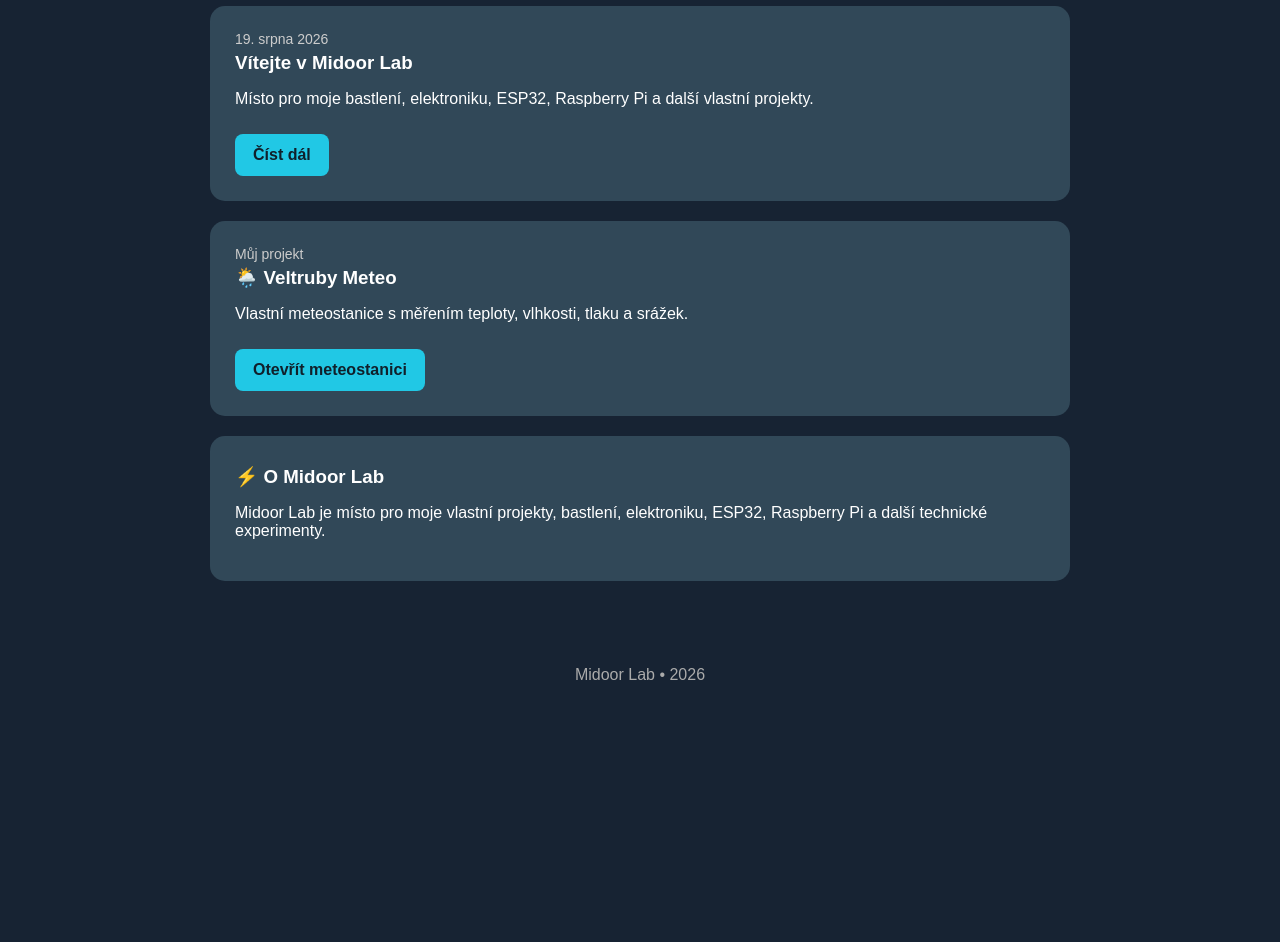
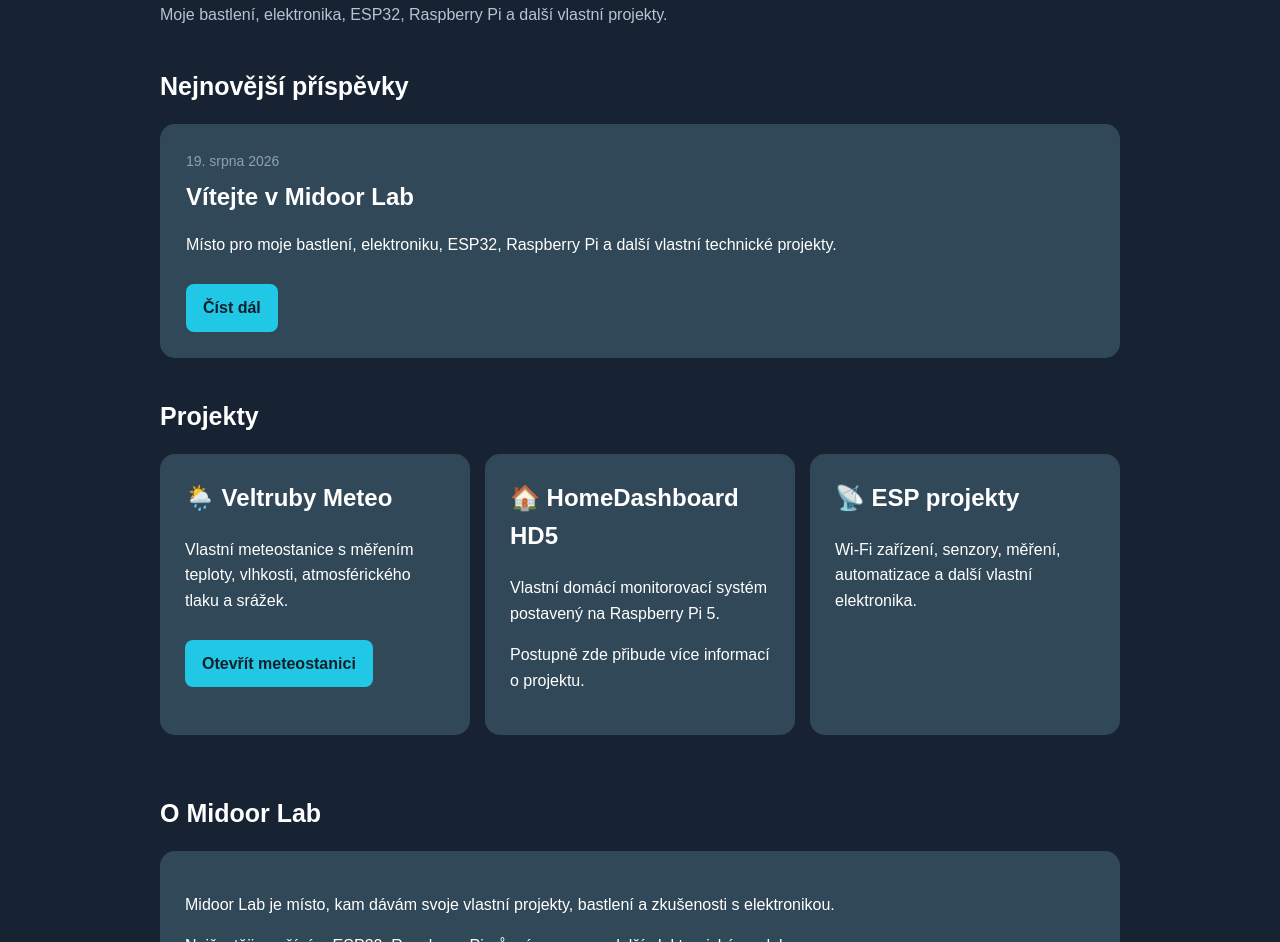
Before and after one commit to midoor-lab/midoor-lab.github.io, a plain HTML site: page index.html in a window 1280 px wide. Shown: the part 328-1270 px from the top of the page. Before the commit the page ends 1052 px from the top, so only its background shows below. Drawn offline with Linux system fonts and the light colour scheme.

Commit message:
Refactor index.html structure and content

```diff
--- a/index.html
+++ b/index.html
@@ -6,179 +6,125 @@
 
     <title>Midoor Lab</title>
 
-<style>
-* {
-    box-sizing: border-box;
-}
-
-body {
-    margin: 0;
-    font-family: Arial, sans-serif;
-    background: #172333;
-    color: white;
-}
-
-header {
-    background: linear-gradient(135deg, #405766, #263846);
-    text-align: center;
-    padding: 45px 20px;
-}
-
-header h1 {
-    margin: 0;
-    font-size: 42px;
-}
-
-header p {
-    margin-top: 10px;
-    color: #ddd;
-}
-
-nav {
-    background: #202a33;
-    text-align: center;
-    padding: 17px;
-}
-
-nav a {
-    color: white;
-    text-decoration: none;
-    margin: 0 20px;
-    font-weight: bold;
-}
-
-nav a:hover {
-    color: #21d4fd;
-}
-
-.container {
-    max-width: 900px;
-    margin: 45px auto;
-    padding: 0 20px;
-}
-
-h2 {
-    margin-bottom: 25px;
-}
-
-.card {
-    background: #314858;
-    padding: 25px;
-    border-radius: 15px;
-    margin-bottom: 20px;
-}
-
-.card h3 {
-    margin-top: 5px;
-    margin-bottom: 15px;
-}
-
-.date {
-    color: #ccc;
-    font-size: 14px;
-}
-
-.button {
-    display: inline-block;
-    margin-top: 10px;
-    padding: 12px 18px;
-    background: #21c8e5;
-    color: #10202b;
-    text-decoration: none;
-    border-radius: 8px;
-    font-weight: bold;
-}
-
-.button:hover {
-    background: #5cddf3;
-}
-
-footer {
-    text-align: center;
-    color: #aaa;
-    padding: 40px 20px;
-}
-
-@media (max-width: 600px) {
-    header h1 {
-        font-size: 34px;
-    }
-
-    nav a {
-        display: inline-block;
-        margin: 7px 10px;
-    }
-}
-</style>
+    <link rel="stylesheet" href="/assets/style.css">
 </head>
 
 <body>
 
-<header>
+<header class="site-header">
     <h1>⚡ Midoor Lab</h1>
     <p>Bastlení • Elektronika • ESP32 • Raspberry Pi • vlastní projekty</p>
 </header>
 
-<nav>
-    <a href="/">Domů</a>
+<nav class="site-nav">
+    <a class="active" href="/">Domů</a>
     <a href="/meteo/">🌦️ Meteo</a>
     <a href="#projekty">Projekty</a>
     <a href="#omne">O mně</a>
 </nav>
 
-<div class="container">
+<main class="container">
 
-    <h2>Nejnovější příspěvky</h2>
+    <h1 class="page-title">Midoor Lab</h1>
 
-    <div class="card">
-        <div class="date">19. srpna 2026</div>
+    <p class="page-subtitle">
+        Moje bastlení, elektronika, ESP32, Raspberry Pi a další vlastní projekty.
+    </p>
 
-        <h3>Vítejte v Midoor Lab</h3>
+    <h2 class="section-title">Nejnovější příspěvky</h2>
+
+    <article class="article-card">
+        <div class="article-date">
+            19. srpna 2026
+        </div>
+
+        <h2>Vítejte v Midoor Lab</h2>
 
         <p>
             Místo pro moje bastlení, elektroniku, ESP32,
-            Raspberry Pi a další vlastní projekty.
+            Raspberry Pi a další vlastní technické projekty.
         </p>
 
-        <a href="/clanky/prvni-clanek.html" class="button">
+        <a class="button" href="/clanky/prvni-clanek.html">
             Číst dál
         </a>
-    </div>
+    </article>
 
 
-    <div class="card" id="projekty">
+    <h2 class="section-title" id="projekty">
+        Projekty
+    </h2>
 
-        <div class="date">Můj projekt</div>
+    <div class="card-grid">
 
-        <h3>🌦️ Veltruby Meteo</h3>
+        <div class="card">
+
+            <h2>🌦️ Veltruby Meteo</h2>
 
             <p>
                 Vlastní meteostanice s měřením teploty,
-            vlhkosti, tlaku a srážek.
+                vlhkosti, atmosférického tlaku a srážek.
             </p>
 
-        <a href="/meteo/" class="button">
+            <a class="button" href="/meteo/">
                 Otevřít meteostanici
             </a>
 
         </div>
 
 
-    <div class="card" id="omne">
+        <div class="card">
 
-        <h3>⚡ O Midoor Lab</h3>
+            <h2>🏠 HomeDashboard HD5</h2>
 
             <p>
-            Midoor Lab je místo pro moje vlastní projekty,
-            bastlení, elektroniku, ESP32, Raspberry Pi
-            a další technické experimenty.
+                Vlastní domácí monitorovací systém postavený
+                na Raspberry Pi 5.
+            </p>
+
+            <p>
+                Postupně zde přibude více informací o projektu.
+            </p>
+
+        </div>
+
+
+        <div class="card">
+
+            <h2>📡 ESP projekty</h2>
+
+            <p>
+                Wi-Fi zařízení, senzory, měření,
+                automatizace a další vlastní elektronika.
             </p>
 
         </div>
 
     </div>
 
-<footer>
+
+    <h2 class="section-title" id="omne">
+        O Midoor Lab
+    </h2>
+
+    <div class="card">
+
+        <p>
+            Midoor Lab je místo, kam dávám svoje vlastní
+            projekty, bastlení a zkušenosti s elektronikou.
+        </p>
+
+        <p>
+            Nejčastěji používám ESP32, Raspberry Pi,
+            různé senzory a další elektronické moduly.
+        </p>
+
+    </div>
+
+</main>
+
+
+<footer class="site-footer">
     Midoor Lab • 2026
 </footer>
 
```
Lines whose indentation alone changed are shown as unchanged.
